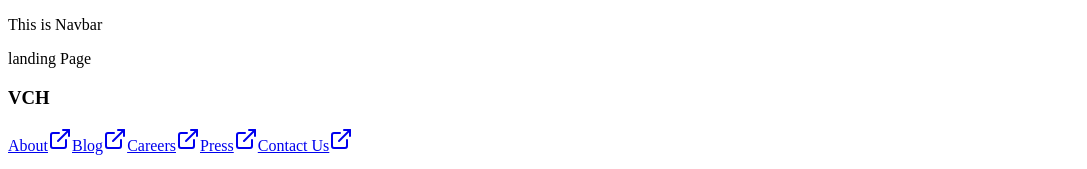
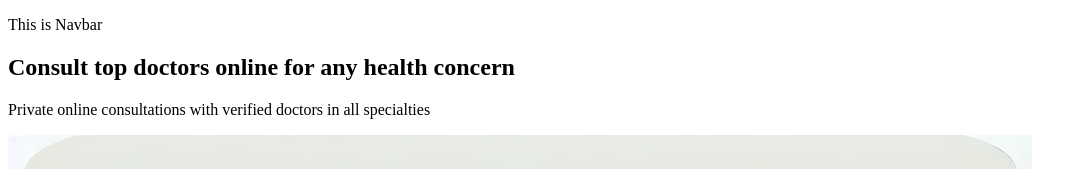
Before and after one commit to Niranjan0497/VCH-frontend-, a React app: page / in a window 1280 px wide. Shown: the top 169 px of the page, without its empty margins (0-1087 px from the left). Built offline with nearby package versions, Linux system fonts and the light colour scheme; the HTML template or start-up script is replaced by a standard one.

Commit message:
Landing page Updated

```diff
--- a/package.json
+++ b/package.json
@@ -12,11 +12,8 @@
   "dependencies": {
     "@tailwindcss/vite": "^4.0.8",
     "browser-router": "^0.2.0",
-<<<<<<< HEAD
+    "framer-motion": "^12.4.7",
     "lucide-react": "^0.476.0",
-=======
-    "framer-motion": "^12.4.7",
->>>>>>> refs/remotes/origin/main
     "react": "^19.0.0",
     "react-dom": "^19.0.0",
     "react-phone-input-2": "^2.15.1",
--- a/src/App.jsx
+++ b/src/App.jsx
@@ -2,20 +2,21 @@ import { Routes, Route } from "react-router-dom";
 import Footer from "./Components/Footer";
 import Navbar from "./Components/Navbar";
 import Home from "./pages/Home.jsx";
-import Specialities from "./Components/homecomponents/TopConsultants/TopConsultant.jsx";
 import ConsultationForm from "./Components/homecomponents/TopConsultants/TopConsultantForm.jsx";
+
+
 
 function App() {
   return (
     <>
       <Navbar />
-
       <Routes>
         <Route path="/" element={<Home />} />
-        <Route path="/specialities" element={<Specialities />} />
+        <Route path="/consultation" element={<ConsultationForm />} />
 
-        <Route path="/consultation" element={<ConsultationForm />} />
+
       </Routes>
+
       <Footer />
     </>
   );
--- a/src/Components/homecomponents/TopConsultants/TopConsultantForm.jsx
+++ b/src/Components/homecomponents/TopConsultants/TopConsultantForm.jsx
@@ -33,7 +33,7 @@ function ConsultationForm() {
     >
       <div className="bg-transparent-500 backdrop-blur-lg p-6 rounded-lg shadow-lg w-full max-w-lg sm:max-w-xl md:max-w-2xl lg:max-w-4xl flex flex-col lg:flex-row mx-auto">
         <div className="p-4 w-full">
-          <button className="flex bg-blue-100 items-center text-blue-600 font-medium px-3 py-2 rounded-md" onClick={() => navigate('/specialities')}>
+          <button className="flex bg-blue-100 items-center text-blue-600 font-medium px-3 py-2 rounded-md" onClick={() => navigate('/  ')}>
             <svg xmlns="http://www.w3.org/2000/svg" className="w-5 h-5" viewBox="0 0 24 24" fill="none" stroke="currentColor" strokeWidth="2" strokeLinecap="round" strokeLinejoin="round">
               <polyline points="15 18 9 12 15 6"></polyline>
             </svg>
--- a/src/pages/Home.jsx
+++ b/src/pages/Home.jsx
@@ -1,11 +1,16 @@
-import React from 'react'
+import React from "react";
+import Specialities from "../Components/homecomponents/TopConsultants/TopConsultant.jsx";
+
+
 
 const Home = () => {
   return (
-    <div>
-      <p>landing Page</p>
-    </div>
-  )
-}
+    <>
 
-export default Home
+    <Specialities />
+
+    </>
+  );
+};
+
+export default Home;
```
Also changed, not shown: 1 other file (tests, documents, lock files or other folders).
